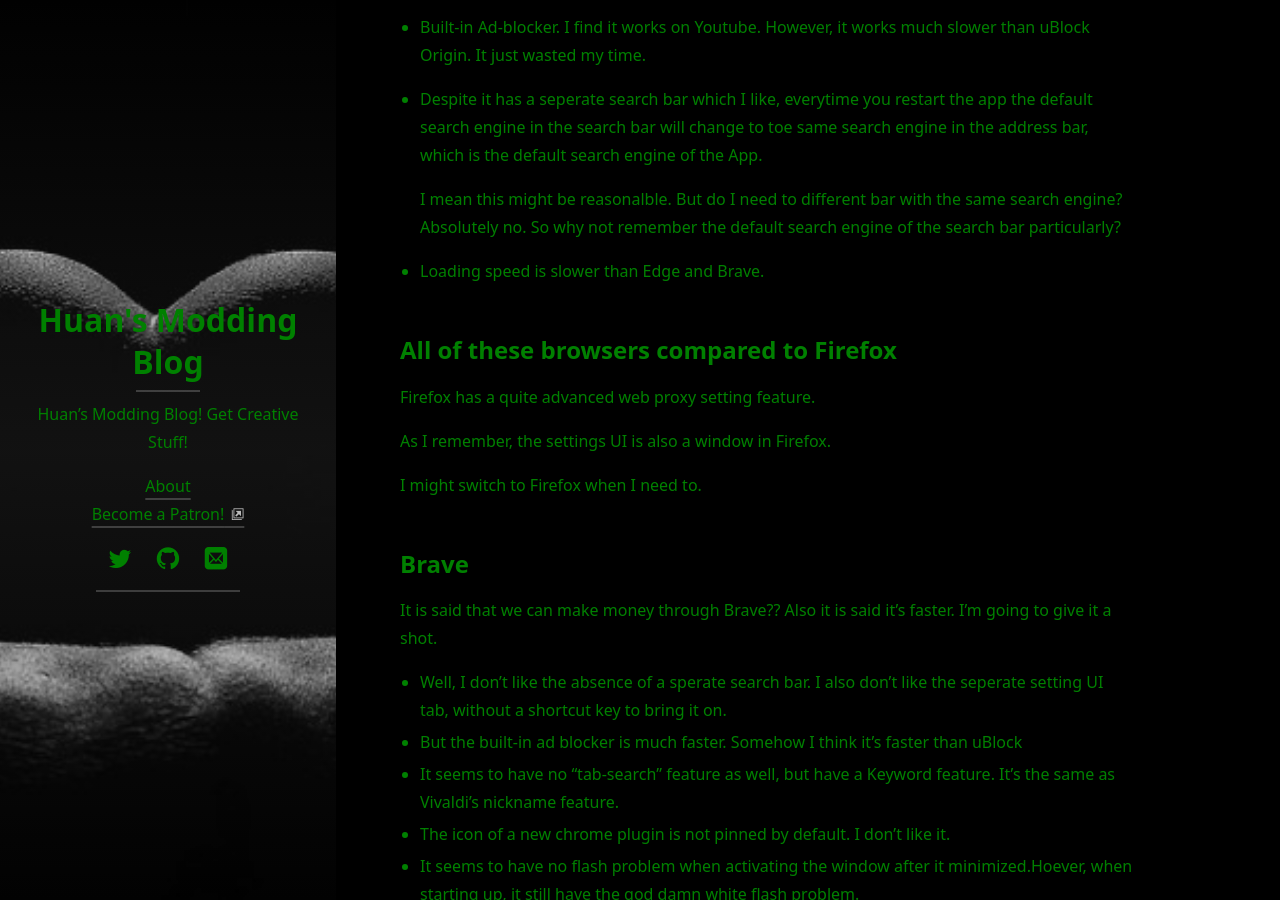
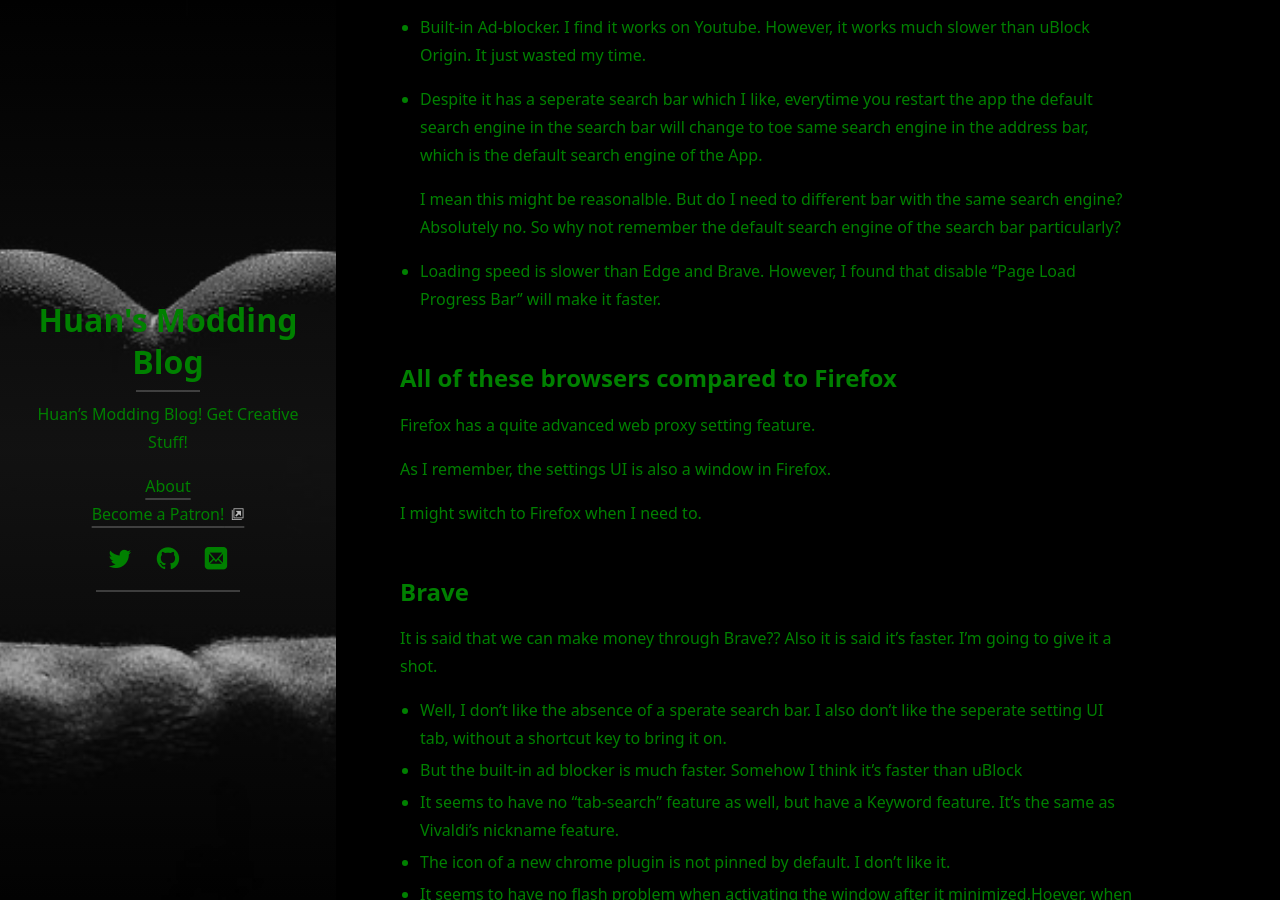
Before and after one commit to huanrenfeng/huanrenfeng.github.io, a Jekyll site: the page built from _posts/2020-11-19-switch-from-chrome-to-edge-to-vivaldi.md, in a window 1280 px wide and 900 px high, scrolled down 2086 px. Built offline with Jekyll 4.4.1, drawn with Linux system fonts in a browser that asks for light colours; cached includes are drawn as plain includes; nearby versions of some CDN libraries; some web fonts are replaced; our own code applies the rules of GitHub Pages for plain Markdown files; library files that are not in the unit come from our copies.

Commit message:
Update 2020-11-19-switch-from-chrome-to-edge-to-vivaldi.md

```diff
--- a/_posts/2020-11-19-switch-from-chrome-to-edge-to-vivaldi.md
+++ b/_posts/2020-11-19-switch-from-chrome-to-edge-to-vivaldi.md
@@ -68,7 +68,7 @@
 
   I mean this might be reasonalble. But do I need to different bar with the same search engine? Absolutely no. So why not remember the default search engine of the search bar particularly?
 
-- Loading speed is slower than Edge and Brave.
+- Loading speed is slower than Edge and Brave. However, I found that disable "Page Load Progress Bar" will make it faster.
 
 ## All of these browsers compared to Firefox
 
```
